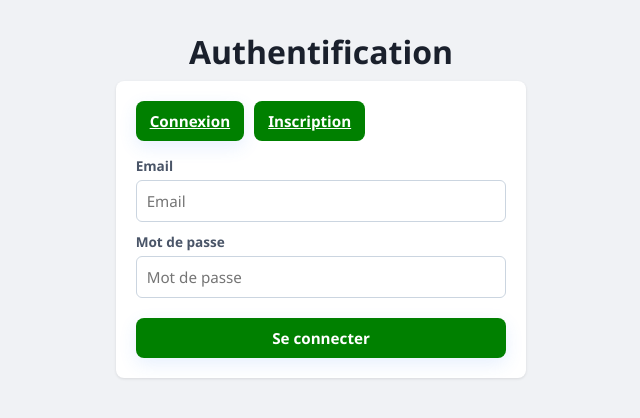
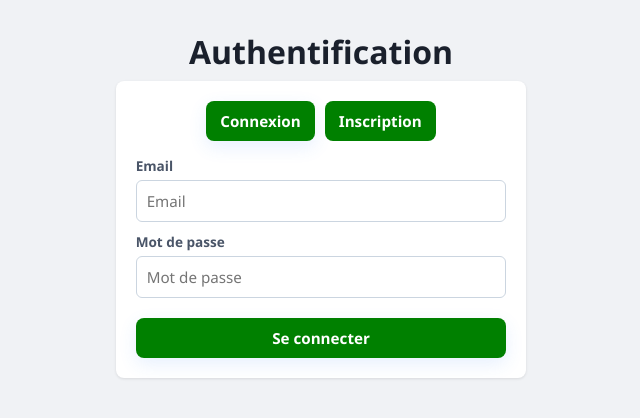
Before and after one commit to mkamil1/Pots-dashboard, a React (Vite) app in the folder frontend/: page /login in a window 1280 px wide. Shown: the top 418 px of the page, without its empty margins (319-959 px from the left). Built offline with nearby package versions, Linux system fonts and the light colour scheme; the HTML template or start-up script is replaced by a standard one.

Commit message:
simple mdf

```diff
--- a/frontend/src/App.jsx
+++ b/frontend/src/App.jsx
@@ -4,7 +4,6 @@ import { BrowserRouter, Routes, Route, Navigate, useNavigate, Link } from 'react
 const POSTMAN_MOCK_URL = 'https://cc2ab24c-77fd-4997-9926-195510dfcb44.mock.pstmn.io/current-hour';
 const API_BASE = 'http://localhost:5002/api';
 
-// --- PAGE D'AUTHENTIFICATION (Connexion / Inscription) ---
 
 function AuthPage({ isSignUp, token, setToken, setCurrentUser }) {
   const [name, setName] = useState('');
@@ -14,7 +13,6 @@ function AuthPage({ isSignUp, token, setToken, setCurrentUser }) {
   const [error, setError] = useState('');
   const navigate = useNavigate();
 
-  // Si l'utilisateur est déjà connecté, redirection automatique
   if (token) return <Navigate to="/dashboard" replace />;
 
   const handleAuth = async (e) => {
@@ -33,7 +31,7 @@ function AuthPage({ isSignUp, token, setToken, setCurrentUser }) {
       const data = await res.json();
       if (!res.ok) throw new Error(data.error || "Erreur d'authentification");
 
-      // Sauvegarde dans le localStorage
+
       localStorage.setItem('token', data.token);
       setToken(data.token);
       setCurrentUser(data.user);
@@ -47,11 +45,11 @@ function AuthPage({ isSignUp, token, setToken, setCurrentUser }) {
     <div className="container">
       <h1>Authentification</h1>
       <div className="card form-card">
-        <div style={{ display: 'flex', gap: 10, marginBottom: 15 }}>
-          <Link to="/login" className={`btn ${!isSignUp ? 'btn-primary' : 'btn-outline'}`}>
+        <div style={{ justifyContent:'center', display: 'flex', gap: 10, marginBottom: 15 }}>
+          <Link style={{ textDecoration:'none'}}to="/login" className={`btn ${!isSignUp ? 'btn-primary' : 'btn-outline'}`}>
             Connexion
           </Link>
-          <Link to="/signup" className={`btn ${isSignUp ? 'btn-primary' : 'btn-outline'}`}>
+          <Link style={{ textDecoration:'none'}} to="/signup" className={`btn ${isSignUp ? 'btn-primary' : 'btn-outline'}`}>
             Inscription
           </Link>
         </div>
@@ -90,7 +88,7 @@ function AuthPage({ isSignUp, token, setToken, setCurrentUser }) {
   );
 }
 
-// --- DASHBOARD (Composant gérant Admin et User) ---
+
 
 function Dashboard({ currentUser, token, setToken, setCurrentUser }) {
   const [userId, setUserId] = useState('');
```
